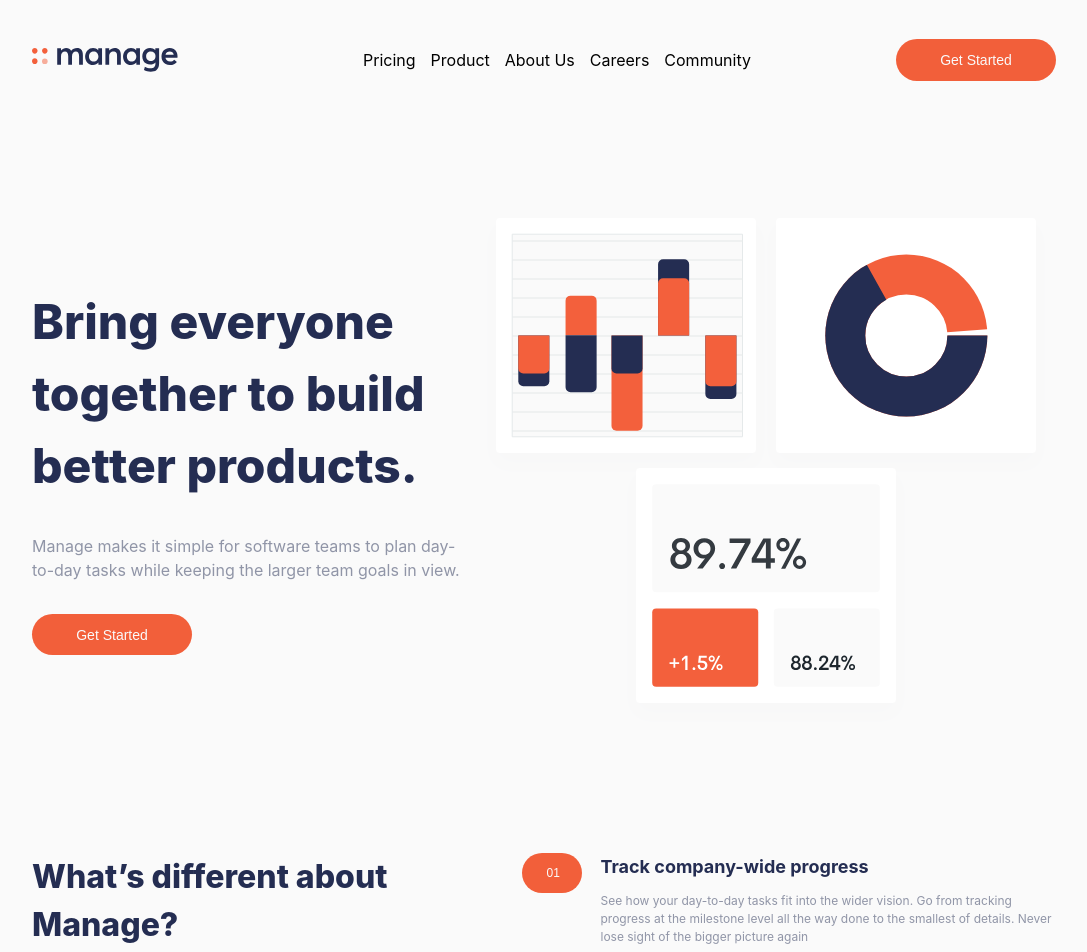
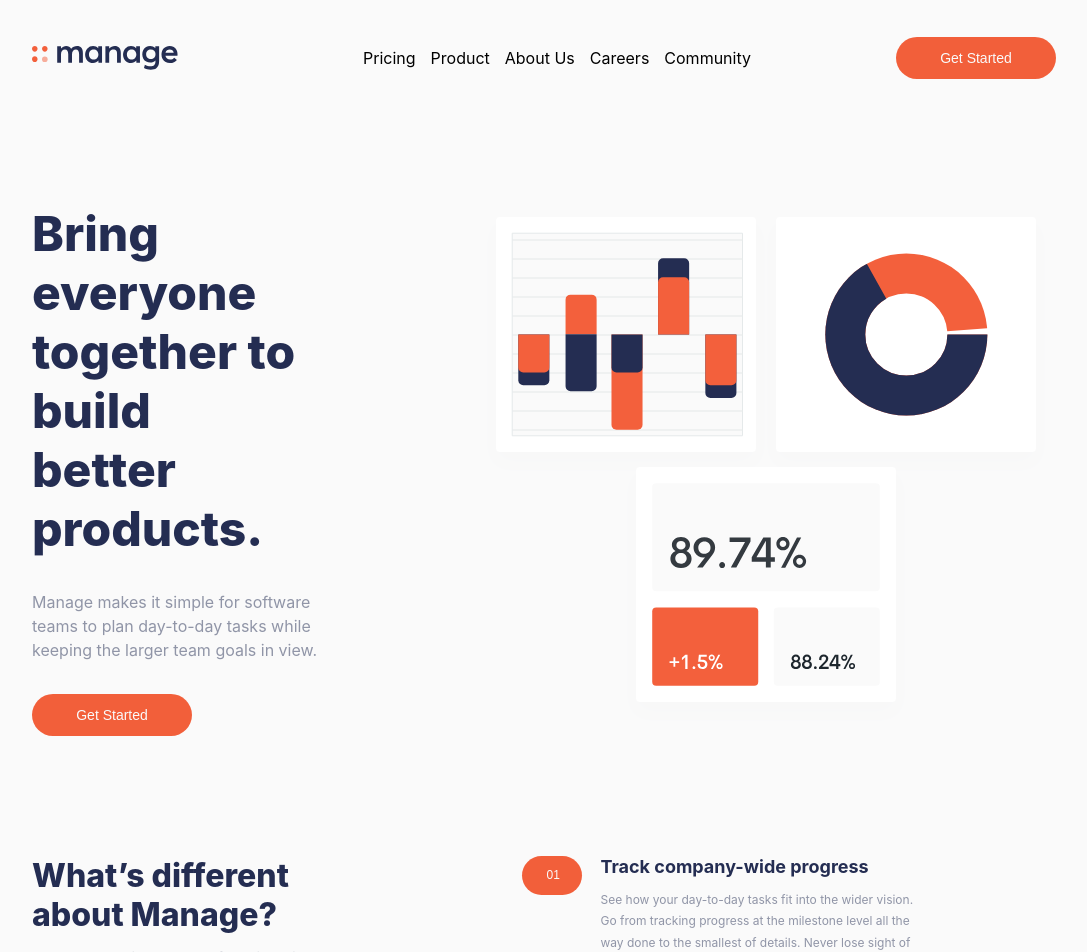
Before and after one commit to wolfgunblood/manage-landing-page, a React (Vite) app: page / in a window 1280 px wide. Shown: the top 952 px of the page, without its empty margins (96-1183 px from the left). Built offline with nearby package versions, Linux system fonts and the light colour scheme.

Commit message:
Updated App

```diff
--- a/src/components/AboutUs/AboutUs.scss
+++ b/src/components/AboutUs/AboutUs.scss
@@ -12,13 +12,16 @@
             font-size: 32px;
             font-weight: 800;
             color: hsl(228, 39%, 23%);
+            width: 70%;
         }
 
         .aboutus-description {
+            width: 70%;
             margin: 0;
             font-size: 16px;
             font-weight: 400;
             color: hsl(227, 12%, 61%);
+            line-height: 1.5;
         }
     }
 
@@ -62,10 +65,11 @@
 
 
                 .details-description {
-                    flex: 1;
+                    width: 70%;
                     font-size: 12px;
                     margin: 0;
                     color: hsl(227, 12%, 61%);
+                    line-height: 1.8;
                 }
             }
         }
--- a/src/components/Footer/Footer.scss
+++ b/src/components/Footer/Footer.scss
@@ -57,7 +57,8 @@
             .logo{
                 width: 120px;
                 height: 40px;
-                color: hsl(0, 0%, 98%);
+                // color: hsl(0, 0%, 98%);
+                fill: hsl(0, 0%, 98%);
             }
             .footer-social-list{
                 padding: 0;
--- a/src/components/Hero/Hero.scss
+++ b/src/components/Hero/Hero.scss
@@ -9,15 +9,18 @@
         gap: 32px;
         .hero-content-title{
             margin: 0;
+            width: 60%;
             font-size: 48px;
             font-weight: 800;
             color: hsl(228, 39%, 23%);
         }
         .hero-content-description{
+            width: 70%;
             margin: 0;
             font-size: 16px;
             font-weight: 400;
             color: hsl(227, 12%, 61%);
+            line-height: 1.5;
         }
     }
     .hero-image{
--- a/src/components/Testimonials/Testimonials.scss
+++ b/src/components/Testimonials/Testimonials.scss
@@ -35,6 +35,7 @@
                 font-size: 14px;
                 font-weight: 400;
                 color: hsl(227, 12%, 61%);
+                line-height: 1.5;
 
             }
         }
--- a/src/index.css
+++ b/src/index.css
@@ -1,6 +1,6 @@
 :root {
   font-family: Inter, system-ui, Avenir, Helvetica, Arial, sans-serif;
-  line-height: 1.5;
+  /* line-height: 1.5; */
   font-weight: 400;
 
 
```
